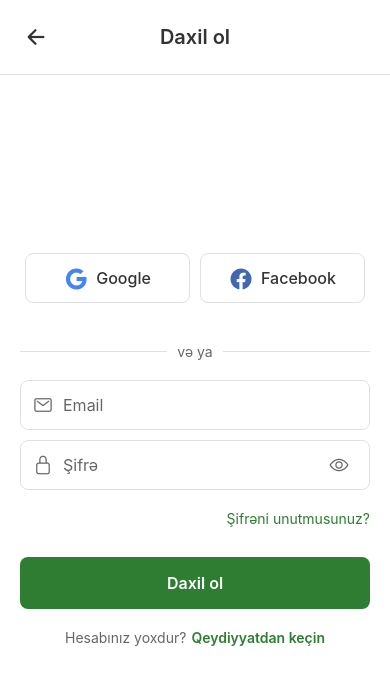
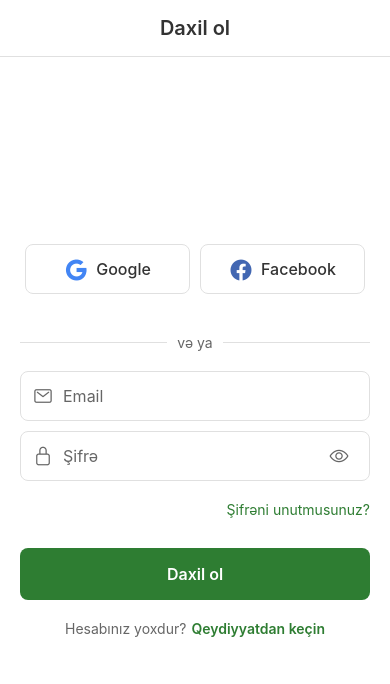
Before and after one commit to zulfuqarov/KendBox, a React Native app: screen /Login in a window 390 px wide. Shown: the top 684 px of the page. Built offline with nearby package versions, Linux system fonts and the light colour scheme.

Commit message:
change login and register scrren header top style

```diff
--- a/screen/LoginScreen.jsx
+++ b/screen/LoginScreen.jsx
@@ -69,12 +69,7 @@ const LoginScreen = ({ navigation }) => {
                 style={styles.keyboardAvoidingView}
             >
                 <View style={styles.header}>
-                    <TouchableOpacity
-                        style={styles.backButton}
-                        onPress={() => navigation.goBack()}
-                    >
-                        <Ionicons name="arrow-back" size={24} color="#333" />
-                    </TouchableOpacity>
+                    <View style={styles.placeholder} />
                     <Text style={styles.headerTitle}>Daxil ol</Text>
                     <View style={styles.placeholder} />
                 </View>
@@ -202,22 +197,19 @@ const styles = StyleSheet.create({
         justifyContent: 'space-between',
         alignItems: 'center',
         padding: 16,
-        paddingTop: Platform.OS === 'ios' ? 50 : 16,
+        paddingTop: Platform.OS === 'ios' ? 16 : 16,
         backgroundColor: '#FFFFFF',
         borderBottomWidth: 1,
         borderBottomColor: '#E0E0E0',
         zIndex: 1000,
     },
-    backButton: {
-        padding: 8,
+    placeholder: {
+        width: 40,
     },
     headerTitle: {
         fontSize: 20,
         fontWeight: '600',
         color: '#333',
-    },
-    placeholder: {
-        width: 40,
     },
     formContainer: {
         flex: 1,
--- a/screen/RegisterScreen.jsx
+++ b/screen/RegisterScreen.jsx
@@ -276,7 +276,7 @@ const styles = StyleSheet.create({
         justifyContent: 'space-between',
         alignItems: 'center',
         padding: 16,
-        paddingTop: Platform.OS === 'ios' ? 50 : 16,
+        paddingTop: Platform.OS === 'ios' ? 16 : 16,
         backgroundColor: '#FFFFFF',
         borderBottomWidth: 1,
         borderBottomColor: '#E0E0E0',
```
